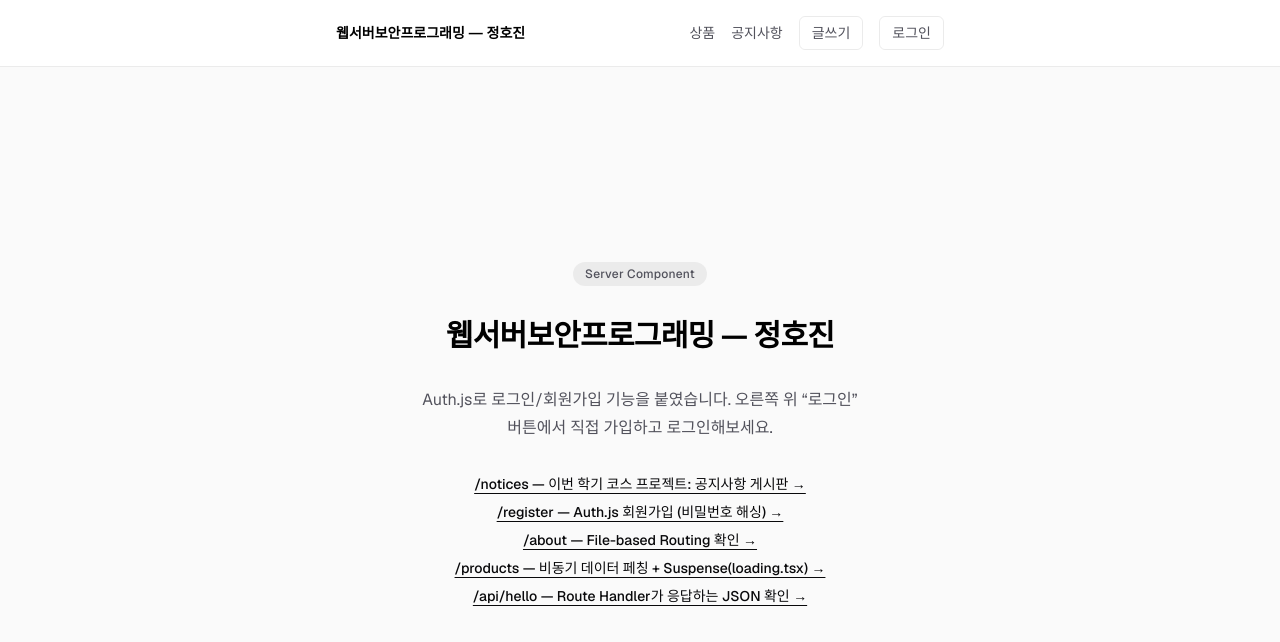
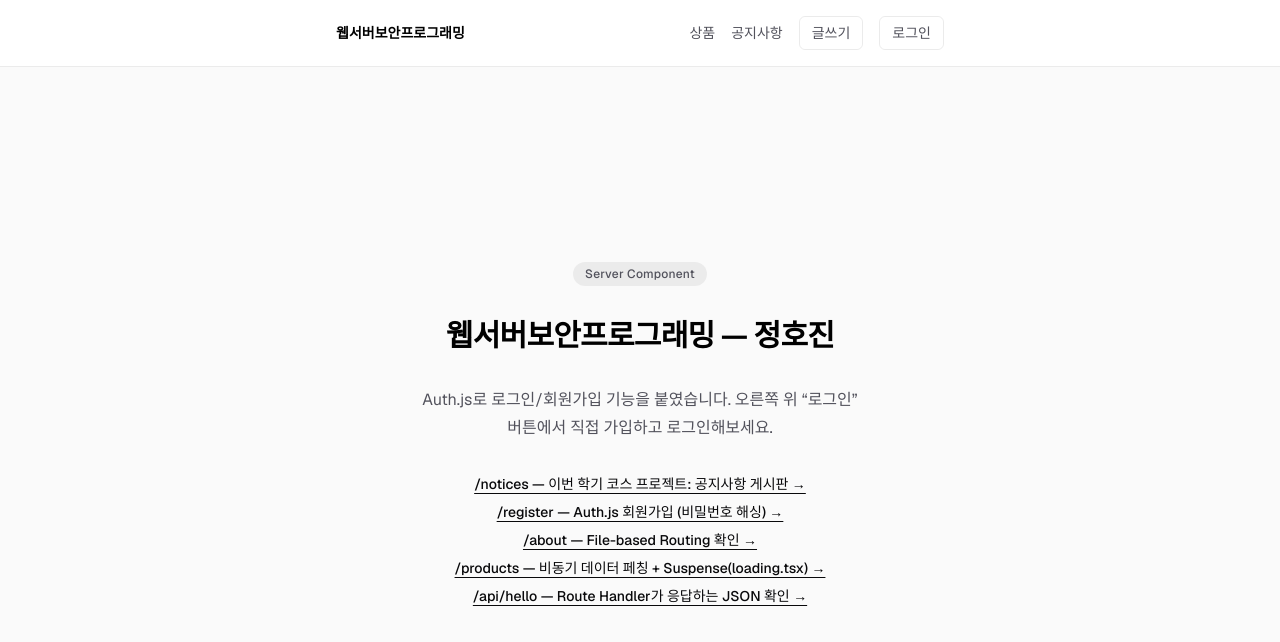
Before and after one commit to ghwls4221/wss-2026, a Next.js app: page / in a window 1280 px wide. Shown: the top 642 px of the page. Built offline with nearby package versions, Linux system fonts and the light colour scheme; no server answers.

Commit message:
Revert "헤더에 이름 추가"
This reverts commit e53999f5a6a747fd8631addb1e052b5bb26d6827.

```diff
--- a/components/SiteHeader.tsx
+++ b/components/SiteHeader.tsx
@@ -18,7 +18,7 @@ export async function SiteHeader() {
     <header className="border-b border-black/[.08] dark:border-white/[.145]">
       <div className="mx-auto flex max-w-2xl items-center justify-between px-8 py-4">
         <Link href="/" className="text-sm font-semibold text-black dark:text-zinc-50">
-          웹서버보안프로그래밍 — 정호진
+          웹서버보안프로그래밍
         </Link>
         <nav className="flex items-center gap-4 text-sm text-zinc-600 dark:text-zinc-400">
           <Link href="/products" className="hover:text-black dark:hover:text-zinc-50">
```
